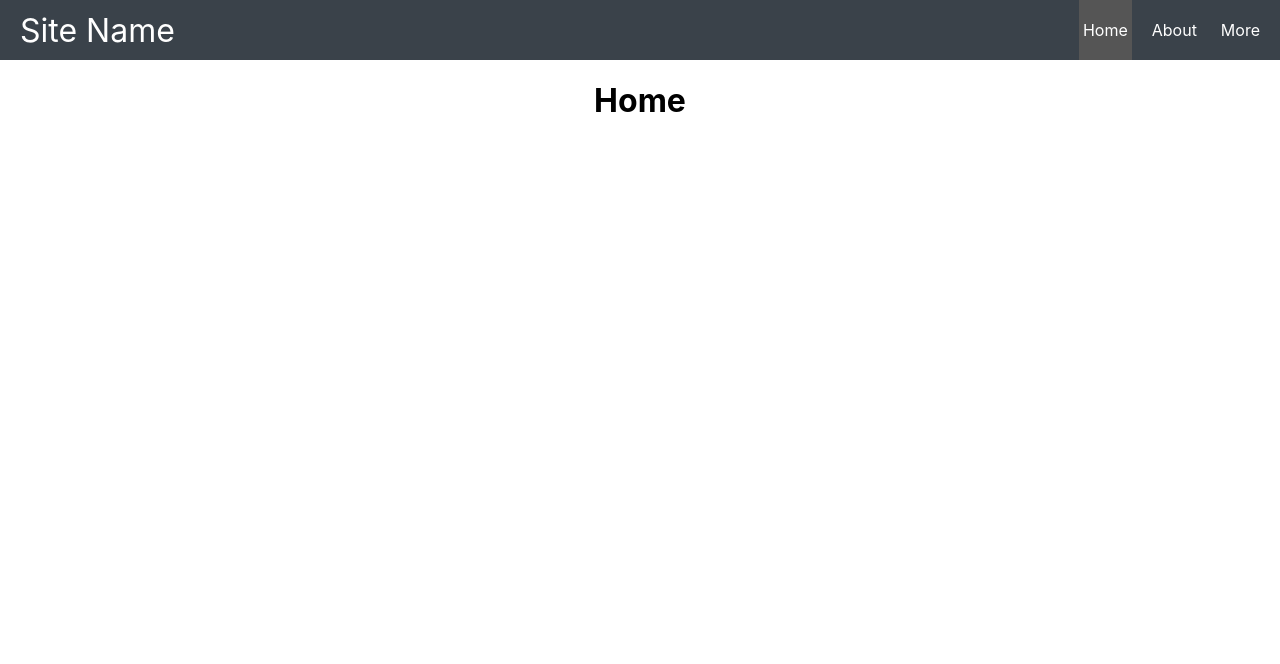
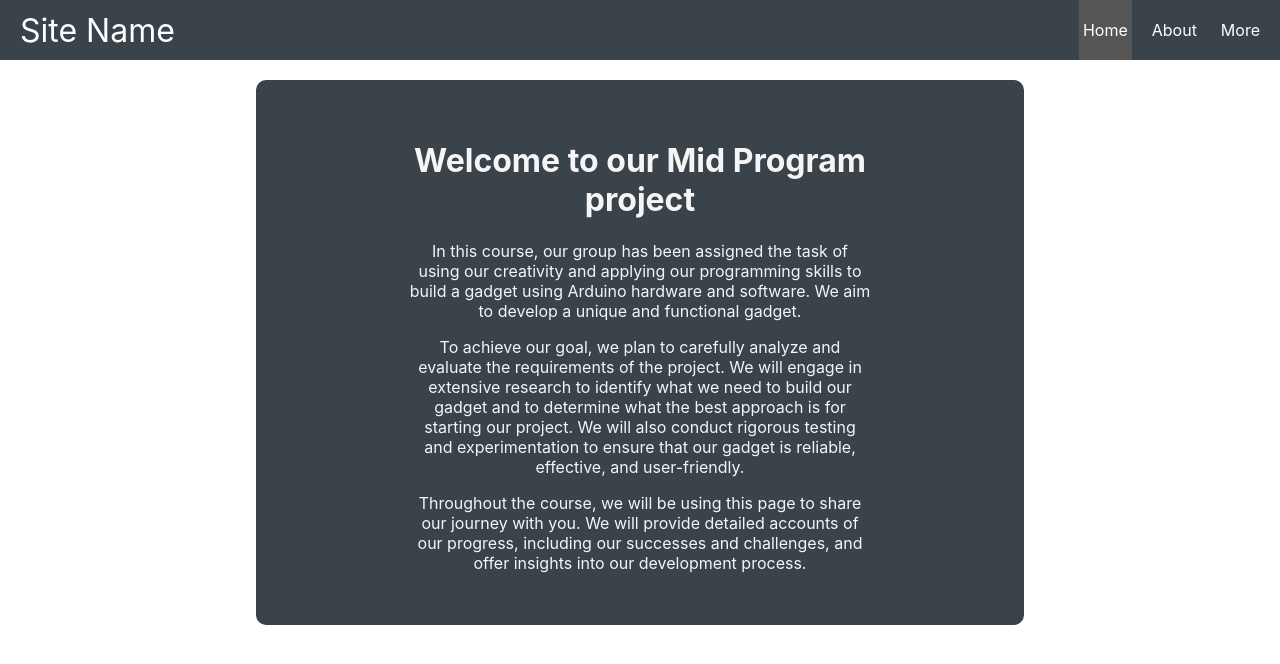
Before and after one commit to sameer3841/mp-app, a React (Create React App) app: page /home in a window 1280 px wide. Shown: the top 664 px of the page. Built offline with nearby package versions, Linux system fonts and the light colour scheme.

Commit message:
added info to home menu

```diff
--- a/package.json
+++ b/package.json
@@ -3,6 +3,8 @@
   "version": "0.1.0",
   "private": true,
   "dependencies": {
+    "@emotion/react": "^11.11.4",
+    "@emotion/stylis": "^0.8.5",
     "@testing-library/jest-dom": "^5.17.0",
     "@testing-library/react": "^13.4.0",
     "@testing-library/user-event": "^13.5.0",
@@ -10,6 +12,7 @@
     "react-dom": "^18.2.0",
     "react-router-dom": "^6.22.0",
     "react-scripts": "5.0.1",
+    "styled-system": "^5.1.5",
     "web-vitals": "^2.1.4"
   },
   "scripts": {
--- a/src/App.js
+++ b/src/App.js
@@ -1,9 +1,9 @@
 import logo from './logo.svg';
 import './App.css';
 import { Navbar } from './Navbar';
-import {Home} from "./pages/Home"
-import {About} from "./pages/About"
-import {More} from "./pages/More"
+import { Home } from './pages/Home/Home';
+import { About } from './pages/About/About';
+import { More } from './pages/More/More';
 import {Route, Routes} from 'react-router-dom'
 
 
--- a/src/pages/Home.js
+++ /dev/null
@@ -1,7 +0,0 @@
-import React from 'react'
-
-export const Home = () => {
-  return (
-    <h1>Home</h1>
-  )
-}
--- /dev/null
+++ b/src/pages/Home/Home.css
@@ -0,0 +1,16 @@
+.container {
+    background-color: rgb(58, 66, 74);
+    width: 60%;
+    margin-left: auto;
+    margin-right: auto;
+    padding-bottom: 10px;
+    padding-top: 10px;
+    border-radius: 10px;
+    margin-top: 20px;
+}
+
+.text {
+    margin-left: auto;
+    margin-right: auto;
+    color: whitesmoke;
+}
--- /dev/null
+++ b/src/pages/Home/Home.js
@@ -0,0 +1,19 @@
+import React from 'react';
+import './Home.css';
+
+
+export const Home = () => {
+  return (
+  <div>
+
+    <div className='container'>
+      <h1 className='text'>Welcome to our Mid Program project</h1>
+      <p className='text para'> In this course, our group has been assigned the task of using our creativity and applying our programming skills to build a gadget using Arduino hardware and software. We aim to develop a unique and functional gadget.</p>
+      <p className='text para'>To achieve our goal, we plan to carefully analyze and evaluate the requirements of the project. We will engage in extensive research to identify what we need to build our gadget and to determine what the best approach is for starting our project. We will also conduct rigorous testing and experimentation to ensure that our gadget is reliable, effective, and user-friendly.</p>
+      <p className='text para'>Throughout the course, we will be using this page to share our journey with you. We will provide detailed accounts of our progress, including our successes and challenges, and offer insights into our development process. </p>
+    </div>
+  </div>
+
+
+  )
+}
```
Also changed, not shown: src/components/Box.js (added, +11 -0 lines), src/pages/About/About.css (added), src/pages/About/About.js (renamed from src/pages/About.js), src/pages/More/More.css (added), src/pages/More/More.js (renamed from src/pages/More.js), 1 other file (tests, documents, lock files or other folders).
